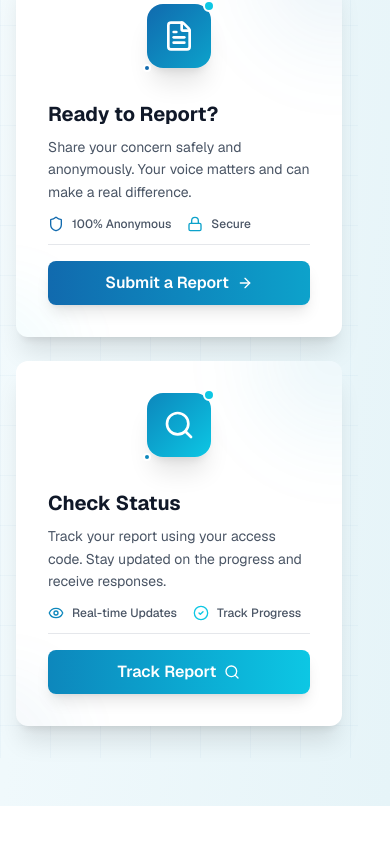
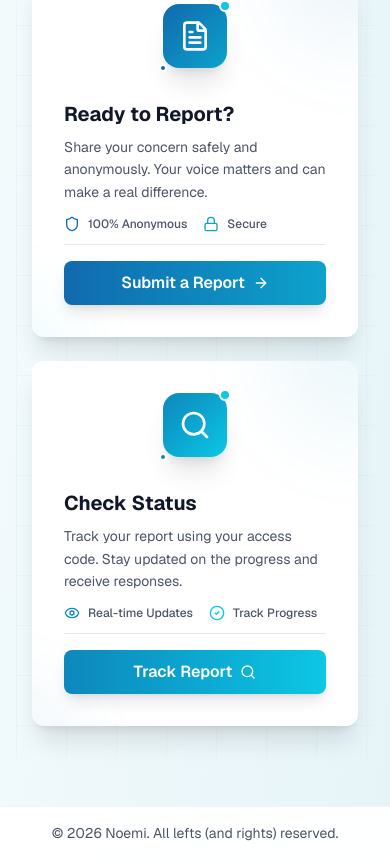
Before and after one commit to itsnaaur/OpenLine, a Next.js app: page / in a window 390 px wide. Shown: the part 2772-3631 px from the top of the page. Before the commit the page ends 3578 px from the top, so only its background shows below. Built offline with nearby package versions, Linux system fonts and the light colour scheme.

Commit message:
Add footer to all pages, fix mobile view centering issues, and improve mobile responsiveness

```diff
--- a/app/admin/dashboard/page.tsx
+++ b/app/admin/dashboard/page.tsx
@@ -14,6 +14,7 @@ import { LogOut, Eye, Filter, X, FileText, Clock, AlertCircle, LayoutGrid, List
 import Link from "next/link";
 import Image from "next/image";
 import toast from "react-hot-toast";
+import Footer from "../../components/Footer";
 import Card from "../../components/Card";
 import Button from "../../components/Button";
 
--- a/app/admin/login/page.tsx
+++ b/app/admin/login/page.tsx
@@ -8,6 +8,7 @@ import { Lock, Mail, Shield, CheckCircle2, Eye, Sparkles, ArrowLeft } from "luci
 import toast from "react-hot-toast";
 import Link from "next/link";
 import Image from "next/image";
+import Footer from "../../components/Footer";
 import Button from "../../components/Button";
 import Card from "../../components/Card";
 
@@ -237,6 +238,7 @@ export default function AdminLoginPage() {
           </div>
         </div>
       </div>
+      <Footer />
     </div>
   );
 }
--- a/app/admin/reports/[id]/page.tsx
+++ b/app/admin/reports/[id]/page.tsx
@@ -9,6 +9,7 @@ import { Send, Loader2, Image as ImageIcon, Save, Bot, AlertTriangle, CheckCircl
 import toast from "react-hot-toast";
 import Image from "next/image";
 import { runAiCheck } from "@/app/actions";
+import Footer from "../../../components/Footer";
 import Card from "../../../components/Card";
 import Button from "../../../components/Button";
 import Link from "next/link";
@@ -704,6 +705,7 @@ export default function AdminReportDetailPage() {
           </div>
         </div>
       </div>
+      <Footer />
     </div>
   );
 }
--- /dev/null
+++ b/app/components/Footer.tsx
@@ -0,0 +1,13 @@
+export default function Footer() {
+  return (
+    <footer className="w-full bg-white/95 backdrop-blur-md border-t border-gray-200/50 mt-auto">
+      <div className="container mx-auto px-4 md:px-6 lg:px-8 py-4">
+        <div className="flex items-center justify-center">
+          <p className="text-sm text-gray-600">
+            © 2026 Noemi. All lefts (and rights) reserved.
+          </p>
+        </div>
+      </div>
+    </footer>
+  );
+}
--- a/app/page.tsx
+++ b/app/page.tsx
@@ -4,6 +4,7 @@ import Link from "next/link";
 import Image from "next/image";
 import { FileText, Search, Shield, Lock, ArrowRight, Heart, Users, Eye, CheckCircle2, Sparkles } from "lucide-react";
 import Header from "./components/Header";
+import Footer from "./components/Footer";
 import Card from "./components/Card";
 import Button from "./components/Button";
 
@@ -33,7 +34,7 @@ export default function Home() {
   ];
 
   return (
-    <div className="min-h-screen bg-gradient-to-br from-white via-[#f0f9fc] to-[#e6f4f8] relative overflow-hidden">
+    <div className="min-h-screen bg-gradient-to-br from-white via-[#f0f9fc] to-[#e6f4f8] relative overflow-hidden flex flex-col">
       <Header showNav={true} />
 
       {/* Welcome/Safety-themed background for hero section - more detailed and welcoming */}
@@ -177,7 +178,8 @@ export default function Home() {
         </div>
 
           {/* Sections with grid background */}
-          <div className="background-grid relative z-10 -mx-4 sm:-mx-6 lg:-mx-8 px-4 sm:px-6 lg:px-8 py-8">
+          <div className="background-grid relative z-10 py-8">
+            <div className="container mx-auto px-4 sm:px-6 lg:px-8">
               {/* Why Report Section */}
               <div className="mb-16 mt-12 md:mt-16">
                 <div className="text-center mb-12">
@@ -389,5 +391,7 @@ export default function Home() {
             </div>
         </div>
       </div>
+      <Footer />
+    </div>
   );
 }
--- a/app/submit/page.tsx
+++ b/app/submit/page.tsx
@@ -11,6 +11,7 @@ import Link from "next/link";
 import Image from "next/image";
 import toast from "react-hot-toast";
 import Header from "../components/Header";
+import Footer from "../components/Footer";
 import Card from "../components/Card";
 import Button from "../components/Button";
 
@@ -245,6 +246,7 @@ export default function SubmitReportPage() {
             </div>
           </Card>
         </div>
+        <Footer />
       </div>
     );
   }
@@ -462,6 +464,7 @@ export default function SubmitReportPage() {
           </div>
         </div>
       </div>
+      <Footer />
     </div>
   );
 }
--- a/app/track/[code]/page.tsx
+++ b/app/track/[code]/page.tsx
@@ -9,6 +9,7 @@ import { AlertCircle, Send, Loader2, ArrowLeft, Image as ImageIcon } from "lucid
 import toast from "react-hot-toast";
 import Image from "next/image";
 import Link from "next/link";
+import Footer from "../../components/Footer";
 import Card from "../../components/Card";
 import Button from "../../components/Button";
 
@@ -199,6 +200,7 @@ export default function ReportDetailPage() {
           </Card>
         </div>
       </div>
+      <Footer />
     );
   }
 
--- a/app/track/page.tsx
+++ b/app/track/page.tsx
@@ -167,6 +167,7 @@ export default function TrackReportPage() {
           </Card>
         </div>
       </div>
+      <Footer />
     </div>
   );
 }
```
Lines whose indentation alone changed are shown as unchanged.
